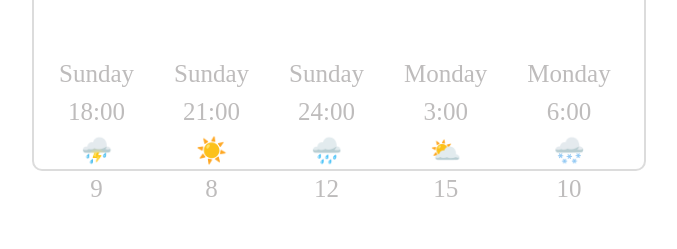
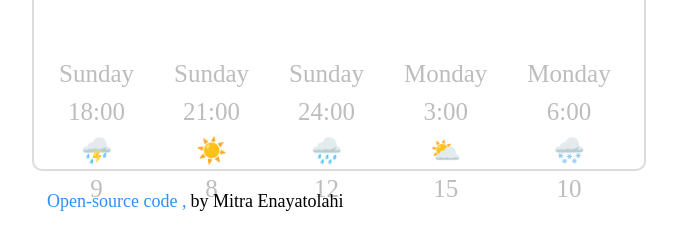
Before and after one commit to Mitra-rk/myExistingProject, a plain HTML site: page index.html in a window 1280 px wide. Shown: the part 413-662 px from the top of the page, without its empty margins (301-978 px from the left). Drawn offline with nearby package versions, Linux system fonts and the light colour scheme.

Commit message:
add code in the bottom

```diff
--- a/index.html
+++ b/index.html
@@ -26,7 +26,7 @@
 
       <div class="temp">
         <div class="first">
-          <span class="emoji">⛅</span>
+          <span class="emoji" id="emojiCond">⛅</span>
         </div>
 
         <div class="forth">
@@ -90,6 +90,10 @@
         </div>
       </div>
     </div>
+    <div class="code">
+      <span id="coder">Open-source code ,</span>
+      <span>by Mitra Enayatolahi</span>
+    </div>
 
     <script src="src/index.js"></script>
   </body>
--- a/src/styles.css
+++ b/src/styles.css
@@ -3,9 +3,10 @@
   height: 500px;
   border: solid 2px rgb(220, 220, 220);
   display: block;
-  margin: 50px auto;
+  margin: 50px auto 20px;
   border-radius: 10px;
   padding: 15px 5px;
+  /* margin-bottom: 0; */
 }
 form {
   margin-left: 5px;
@@ -95,3 +96,9 @@ h1 {
   margin-bottom: 10px;
   font-size: 25px;
 }
+#coder {
+  color: rgb(45, 144, 250);
+}
+.code {
+  margin-left: 340px;
+}
```
